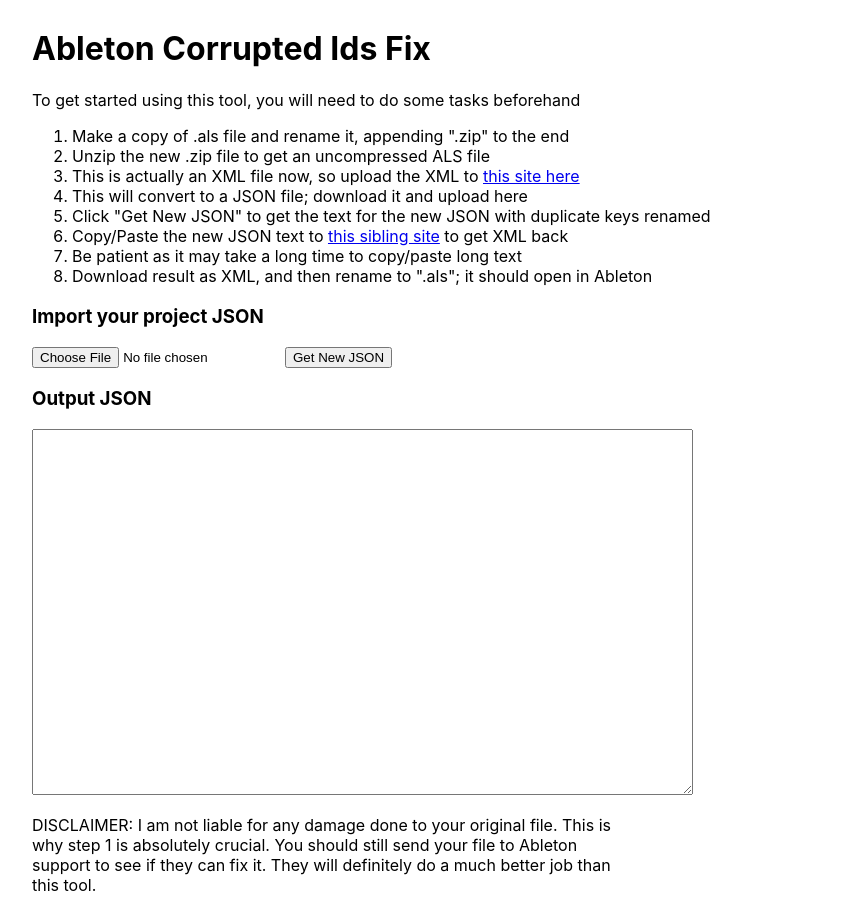
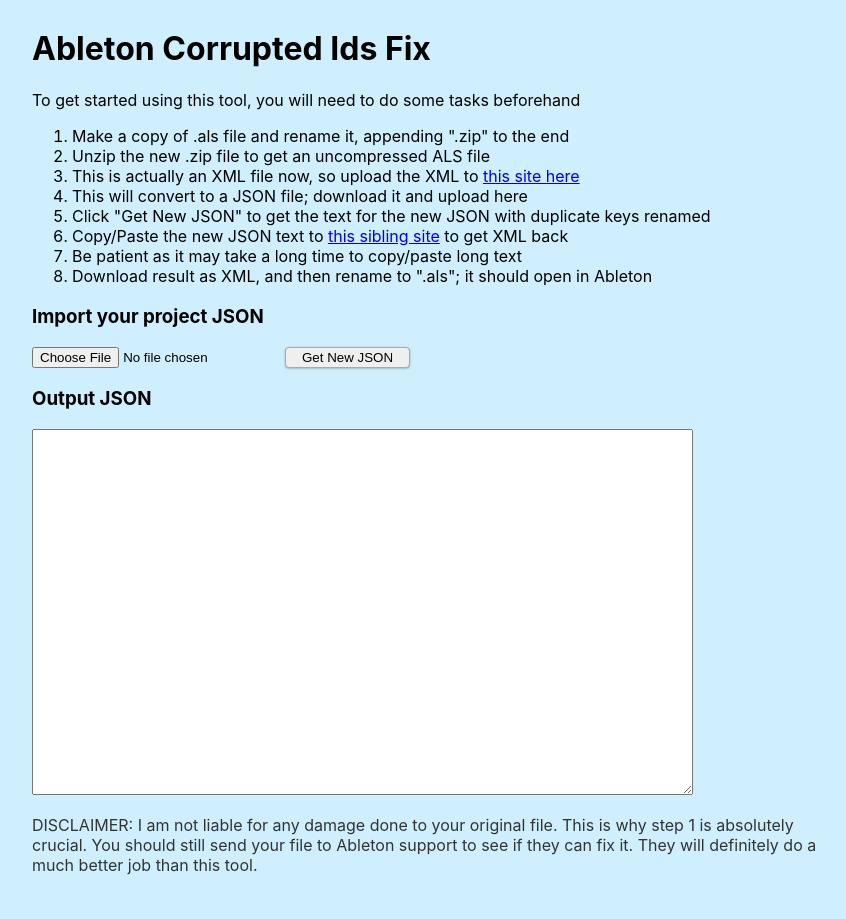
Before and after one commit to mariotee/corrupt-ableton-fix, a React (Create React App) app: page / in a window 1280 px wide. Shown: the whole page, without its empty margins (0-846 px from the left). Built offline with nearby package versions, Linux system fonts and the light colour scheme.

Commit message:
added lodash, the goat

```diff
--- a/package.json
+++ b/package.json
@@ -7,6 +7,7 @@
     "@testing-library/jest-dom": "^4.2.4",
     "@testing-library/react": "^9.5.0",
     "@testing-library/user-event": "^7.2.1",
+    "lodash": "^4.17.15",
     "react": "^16.13.1",
     "react-dom": "^16.13.1",
     "react-scripts": "3.4.1"
--- a/src/MainUI.jsx
+++ b/src/MainUI.jsx
@@ -1,52 +1,31 @@
 import React from 'react'
+import _ from 'lodash'
 
 import * as Algs from './algs'
 
 export default () => {
-    let reader
-
-    const [resultList, setResultList] = React.useState([])
     const [stateFile, setStateFile] = React.useState()
     const [processing, setProcessing] = React.useState(false)
     const [outputJson, setOutputJson] = React.useState('')
 
-    const readFile = () => {
-        setStateFile(reader.result)
-    }
-
     const loadFile = (file) => {
-        reader = new FileReader()
-        reader.onloadend = readFile
+        const reader = new FileReader()
+        reader.onloadend = () => {
+            setStateFile(reader.result)
+        }
         reader.readAsText(file)
     }
 
     const processFile = async () => {
         setProcessing(true)
+        //get input
         const parsed = JSON.parse(stateFile)
         const list = []
+        //get duplicate paths
         const res = Algs.findDuplicates(parsed.Ableton, "Ableton", 0, list)
-
-        setResultList([...res])
-
-        const paths = res.map((e) => e.path)
-        let i = 0
-        for (const path of paths) {
-            let query = "parsed"
-            query += path.split('.').map((e) => {
-                if (/\[\d+\]$/gim.test(e)) {
-                    let it = e.split('[')
-                    return `['${it[0]}'][${it[1]}`
-                } else {
-                    return `['${e}']`
-                }
-            }).join('')
-
-            let thing = `if(${query}) {
-                ${query} = "${9999999+(i++)}"
-            }`
-
-            eval(thing)
-        }
+        //lodash set non-unique ids to high (unlikely) number
+        let idFix = 0
+        res.map((e) => _.set(parsed, e.path, `${99999+(idFix++)}`))
 
         setOutputJson(JSON.stringify(parsed))
 
--- a/src/index.css
+++ b/src/index.css
@@ -5,6 +5,7 @@ body {
     sans-serif;
   -webkit-font-smoothing: antialiased;
   -moz-osx-font-smoothing: grayscale;
+  background-color: #cfefff;
 }
 
 code {
@@ -25,6 +26,15 @@ div.main-ui {
   padding: 0.5rem 2rem;
 }
 
+button {
+  border-radius: 4px;
+  border: 1px solid #aaa;
+  padding: 2px 16px;
+  box-shadow: 0 0.5px 2px 0 #33333366;
+  cursor: pointer;
+}
+
 p.disclaimer {
-  max-width: 50%;
+  color: #333333;
+  max-width: 800px;
 }
```
